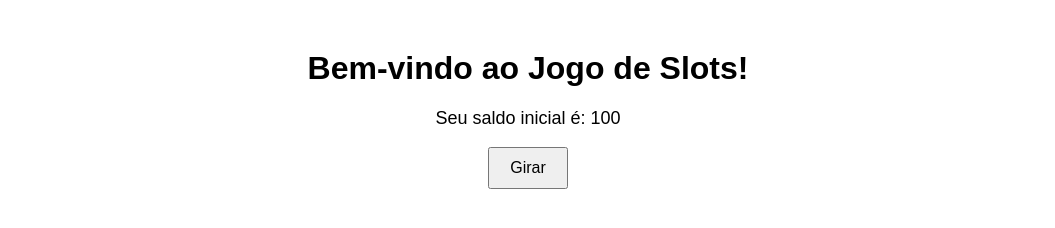
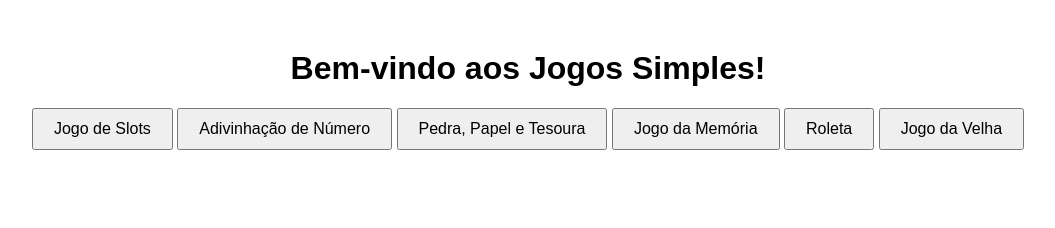
Before and after one commit to mariasmf/slot, a plain HTML site: page index.html in a window 1280 px wide. Shown: the whole page, without its empty margins (112-1167 px from the left). Drawn offline with Linux system fonts and the light colour scheme.

Commit message:
index.html

```diff
--- a/index.html
+++ b/index.html
@@ -3,14 +3,20 @@
 <head>
     <meta charset="UTF-8">
     <meta name="viewport" content="width=device-width, initial-scale=1.0">
-    <title>Jogo de Slots</title>
+    <title>Jogos Simples</title>
     <link rel="stylesheet" href="styles.css">
 </head>
-<body onload="jogoSlots()">
-    <h1>Bem-vindo ao Jogo de Slots!</h1>
-    <p id="saldo"></p>
-    <p id="resultado"></p>
-    <button id="girar">Girar</button>
+<body>
+    <h1>Bem-vindo aos Jogos Simples!</h1>
+    <nav>
+        <button onclick="mostrarJogo('slots')">Jogo de Slots</button>
+        <button onclick="mostrarJogo('adivinhacao')">Adivinhação de Número</button>
+        <button onclick="mostrarJogo('pedraPapelTesoura')">Pedra, Papel e Tesoura</button>
+        <button onclick="mostrarJogo('memoria')">Jogo da Memória</button>
+        <button onclick="mostrarJogo('roleta')">Roleta</button>
+        <button onclick="mostrarJogo('jogoDaVelha')">Jogo da Velha</button>
+    </nav>
+    <div id="jogo"></div>
     <script src="script.js"></script>
 </body>
 </html>
```
